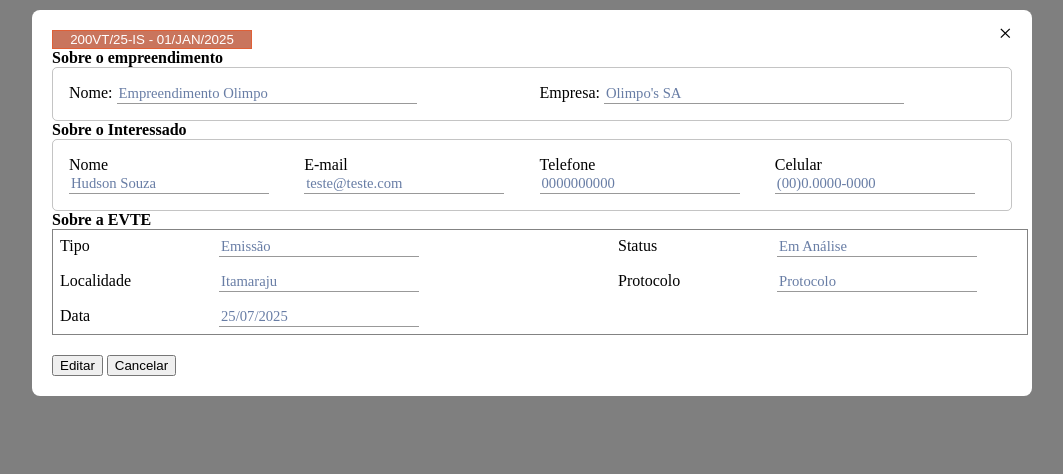
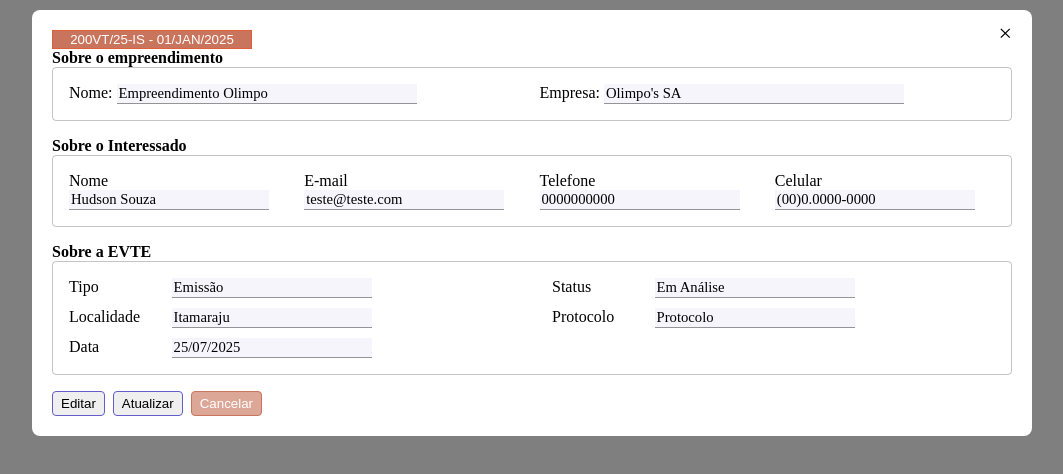
Before and after one commit to hudsonfs7/evtes, a website: page modals/viewEvte.html in a window 1280 px wide. Shown: the whole page, without its empty margins (108-1171 px from the left). Drawn offline with Linux system fonts and the light colour scheme.

Commit message:
Visual dos botões configurado

```diff
--- a/modals/viewEvte.html
+++ b/modals/viewEvte.html
@@ -144,8 +144,16 @@
         readonly
       />
     </div>
+    <div class="buttonsUpdateView">
+      <button class="buttonsUpdateView" type="submit">Editar</button>
 
-    <button type="submit">Editar</button>
-    <button type="button" id="cancelView">Cancelar</button>
+      <button class="buttonsUpdateView" type="button" id="updateView">
+        Atualizar
+      </button>
+
+      <button class="buttonsUpdateView" type="button" id="cancelView">
+        Cancelar
+      </button>
+    </div>
   </form>
 </div>
--- a/styles/viewEvte.css
+++ b/styles/viewEvte.css
@@ -36,12 +36,6 @@ label.titleView {
   font-weight: 600;
 }
 
-input:read-only {
-  font-family: 'Poppins' sans-serif;
-  color: rgba(104, 125, 165, 1);
-  font-weight: 500;
-}
-
 input.view {
   margin: 0;
   width: 200px;
@@ -50,11 +44,18 @@ input.view {
   border-bottom: 1px solid #4545458b;
   box-shadow: none;
   text-align: left;
+  background-color: #c9745d4f;
 
   font-family: var(--fonte-secundaria);
   font-size: 11pt;
+  color: var(--cor-titleForm);
+}
 
-  font-weight: 400;
+input:read-only {
+  font-family: 'Poppins' sans-serif;
+  color: var(--cor-infoForm);
+  font-weight: 500;
+  background-color: #625dc90f;
 }
 
 .dadosEmpreendimentoView {
@@ -64,7 +65,8 @@ input.view {
   border: 1px solid #45454550;
   gap: 15px;
   padding: 1rem;
-  border-radius: 5px;
+  border-radius: 4px;
+  margin-bottom: 16px;
 }
 .dadosEmpreendimentoView input {
   width: 300px;
@@ -77,18 +79,19 @@ input.view {
   border: 1px solid #45454550;
   gap: 15px;
   padding: 1rem;
-  border-radius: 5px;
+  border-radius: 4px;
+  margin-bottom: 16px;
 }
 
 .dadosEvteView {
   display: grid;
-  grid-template-columns: 15% 40% 15% 40%;
+  grid-template-columns: 10% 40% 10% 40%;
 
-  gap: 15px;
-  width: 100%;
-  border: 1px solid #454545aa;
-  margin-bottom: 20px;
-  padding: 7px;
+  border: 1px solid #45454550;
+  gap: 10px;
+  padding: 1rem;
+  border-radius: 4px;
+  margin-bottom: 16px;
   /* text-align: center; */
 }
 
@@ -107,3 +110,29 @@ input.view {
   height: 30px;
   margin-bottom: 8px;
 }
+
+button.buttonsUpdateView {
+  padding: 4px 8px 4px 8px;
+  background-color: none;
+  border: 1px solid #625dc9;
+  border-radius: 4px;
+  cursor: pointer;
+  margin-right: 4px;
+
+  transition: ease-in-out 0.3s;
+}
+
+button#cancelView {
+  background-color: #c9745da1;
+  border: 1px solid #c9755d;
+  color: #fff;
+}
+
+button#cancelView:hover {
+  background-color: #c9745d;
+}
+
+button.buttonsUpdateView:hover {
+  background-color: #625dc967;
+  border: 1px solid #625dc9;
+}
```
